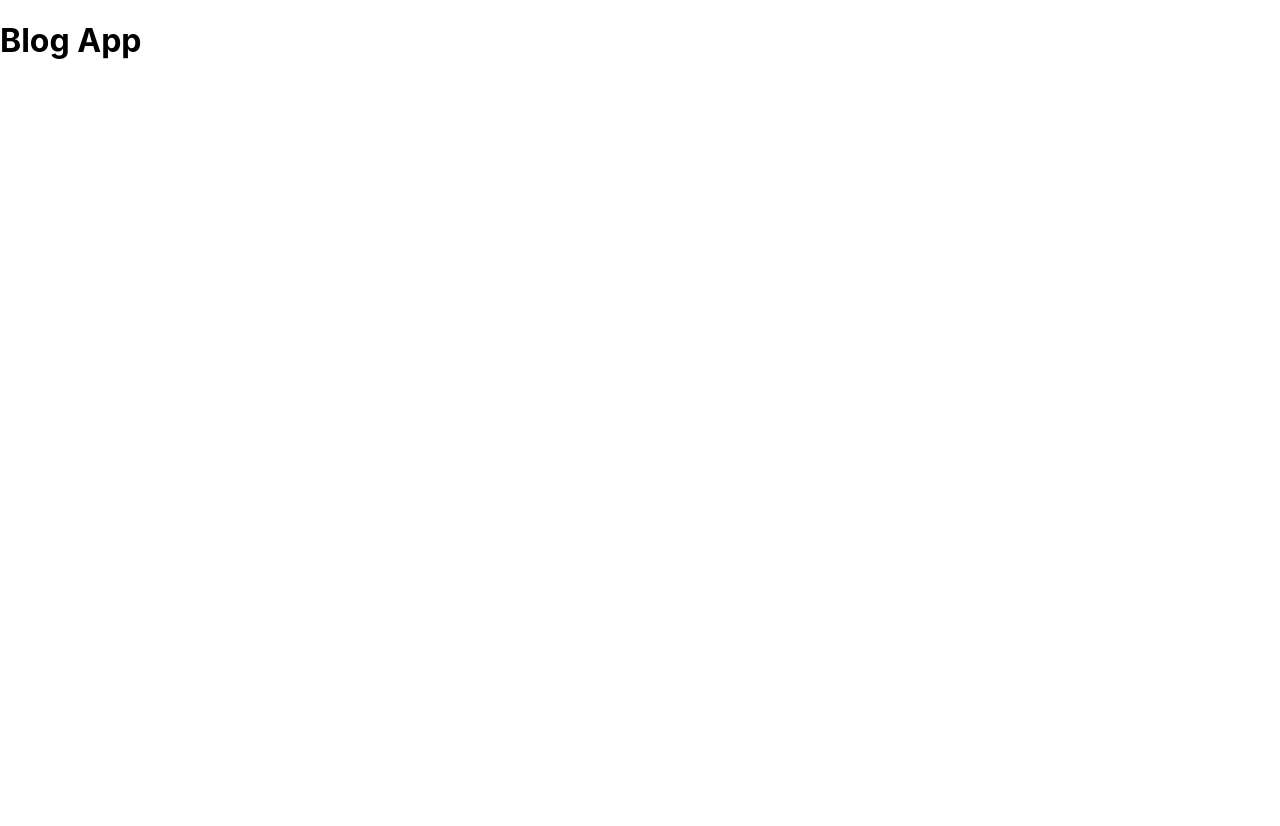
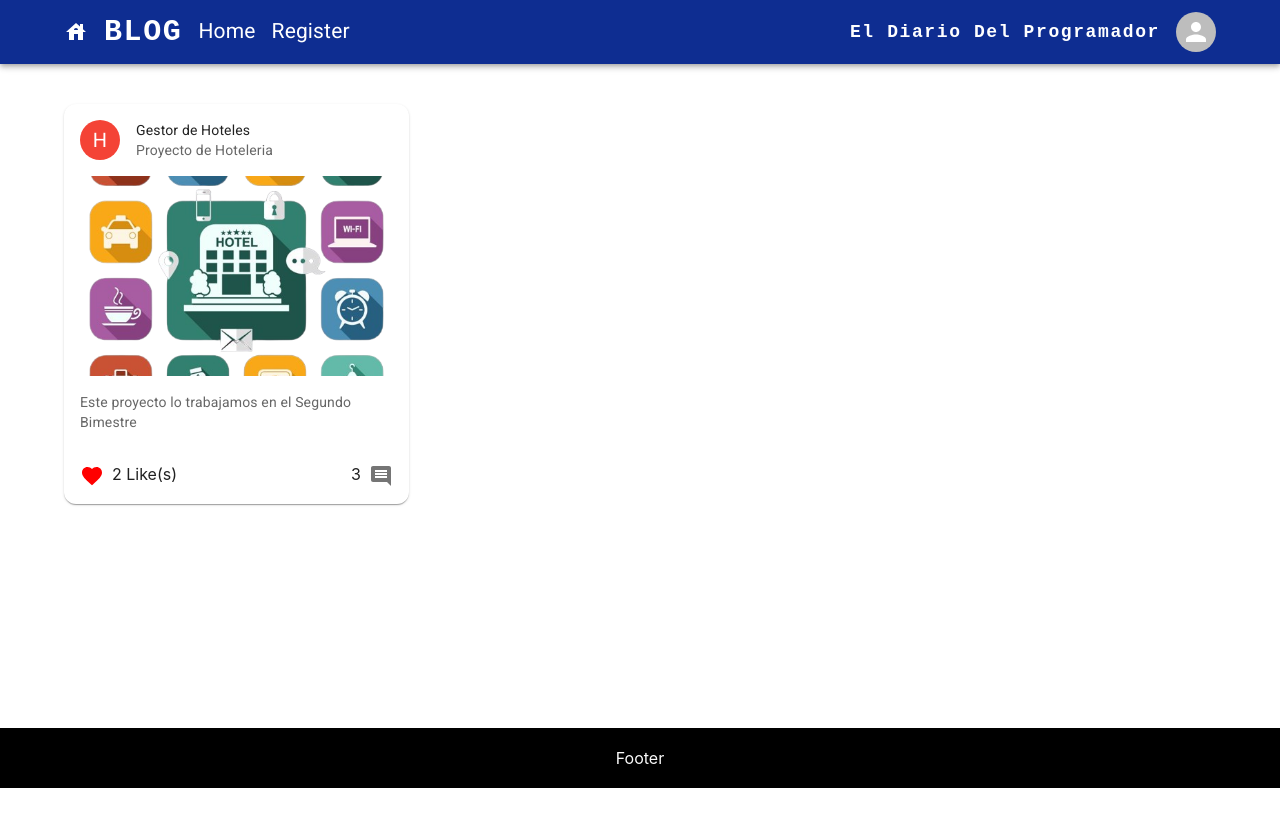
Before and after one commit to smaeda2019256/Blog-Frontend, a React (Create React App) app: page / in a window 1280 px wide. Shown: the top 826 px of the page. Before the commit the page ends 800 px from the top, so only its background shows below. Built offline with nearby package versions, Linux system fonts and the light colour scheme.

Commit message:
Primer Card hecha

```diff
--- a/src/App.js
+++ b/src/App.js
@@ -1,10 +1,28 @@
 import './App.css';
+import { BrowserRouter, Routes, Route } from 'react-router-dom';
+import Home from './pages/Home';
+import NotFound from './pages/NotFound';
+import { ToastContainer } from 'react-toastify';
+import 'react-toastify/dist/ReactToastify.css';
+import { ProSidebarProvider } from 'react-pro-sidebar';
+
+
+
 
 const App = () => {
   return(
-    <div>
-      <h1>Blog App</h1>
-    </div>
+    <>
+      <ToastContainer />
+      <ProSidebarProvider>
+      <BrowserRouter>
+      <Routes>
+        <Route path='/' element={<Home/>} />
+        <Route path='*' element={<NotFound/>} />
+      </Routes>
+      </BrowserRouter>
+      </ProSidebarProvider>
+
+    </>
   )
 }
 
--- a/src/components/Navbar.jsx
+++ b/src/components/Navbar.jsx
@@ -47,7 +47,7 @@ const Navbar = () => {
             <Container >
                 {/* principal Menu */}
                 <Toolbar disableGutters>
-                    <HouseIcon sx={{ display: { xs: 'none', md: 'flex' }, mr: 1 }} />
+                    <HouseIcon sx={{ display: { xs: 'none', md: 'flex' }, mr: 2 }} />
                     <Typography
                         variant="h6"
                         noWrap
@@ -59,7 +59,7 @@ const Navbar = () => {
                             fontFamily: 'monospace',
                             fontSize: "30px",
                             fontWeight: 700,
-                            letterSpacing: '.3rem',
+                            letterSpacing: '.1rem',
                             color: 'inherit',
                             textDecoration: 'none',
                         }}
@@ -122,13 +122,14 @@ const Navbar = () => {
                     >
                         BLOG
                     </Typography>
+
                     <Box sx={{ flexGrow: 1, display: { xs: 'none', md: 'flex' } }}>
                         {/* menu desktop */}
 
                         <Typography
                             onClick={handleCloseNavMenu}
                             sx={{ my: 2, color: 'white', display: 'block', mr: 2 }}>
-                            <Link to="/" style={{ color: 'white', textDecoration: "none", fontSize:"23px"}}>
+                            <Link to="/" style={{ color: 'white', textDecoration: "none", fontSize:"21px"}}>
                                 Home
                             </Link>
                         </Typography>
@@ -136,21 +137,41 @@ const Navbar = () => {
                         <Typography
                             onClick={handleCloseNavMenu}
                             sx={{ my: 2, color: 'white', display: 'block' }}>
-                            <Link to="/register" style={{ color: 'white', textDecoration: "none", fontSize:"23px" }}>
+                            <Link to="/register" style={{ color: 'white', textDecoration: "none", fontSize:"21px" }}>
                                 Register
                             </Link>
                         </Typography>
-
-
+                    </Box>
+                    <Box>
+                    <Typography
+                        variant="h6"
+                        noWrap
+                        component="a"
+                        href="/"
+                        sx={{
+                            mr: 2,
+                            display: { xs: 'none', md: 'flex' },
+                            fontFamily: 'monospace',
+                            fontSize: "18px",
+                            fontWeight: 700,
+                            letterSpacing: '.1rem',
+                            color: 'inherit',
+                            textDecoration: 'none',
+                        }}
+                    >
+                        El Diario Del Programador
+                    </Typography>
                     </Box>
 
 
                     <Box sx={{ flexGrow: 0 }}>
+
                         <Tooltip title="Open settings">
                             <IconButton onClick={handleOpenUserMenu} sx={{ p: 0 }}>
                                 <Avatar alt="Remy Sharp" src="" />
                             </IconButton>
                         </Tooltip>
+
                         <Menu
                             PaperProps={{
                                 sx: {
--- a/src/components/PostCard.jsx
+++ b/src/components/PostCard.jsx
@@ -8,34 +8,35 @@ import IconButton from '@mui/material/IconButton';
 import Typography from '@mui/material/Typography';
 import { red } from '@mui/material/colors';
 import FavoriteIcon from '@mui/icons-material/Favorite';
-import FavoriteBorderIcon from '@mui/icons-material/FavoriteBorder';
+//import FavoriteBorderIcon from '@mui/icons-material/FavoriteBorder';
 import CommentIcon from '@mui/icons-material/Comment';
-import ShareIcon from '@mui/icons-material/Share';
-import MoreVertIcon from '@mui/icons-material/MoreVert';
+//import ShareIcon from '@mui/icons-material/Share';
+//import MoreVertIcon from '@mui/icons-material/MoreVert';
 import { Box } from '@mui/material';
 import { Link } from 'react-router-dom';
+import image from '../images/Hoteles.png';
 
 
 const PostCard = () => {
 
     return (
-        <Card sx={{ maxWidth: 345 }}>
+        <Card sx={{ maxWidth: 345, borderRadius: 3 }}>
             <CardHeader
                 avatar={
                     <Avatar sx={{ bgcolor: red[500] }} aria-label="recipe">
-                        R
+                        H
                     </Avatar>
                 }
 
-                title="Title"
-                subheader="Subtitle"
+                title="Gestor de Hoteles"
+                subheader="Proyecto de Hoteleria"
 
             />
             <Link to={''}>
 
                 <CardMedia
                     component="img"
-                    height="194"
+                    height="200"
                     image={image}
                     alt="Paella dish"
                 />
@@ -45,7 +46,7 @@ const PostCard = () => {
                     {/* {content} */}
 
                     {/*<Box component='span' dangerouslySetInnerHTML={{ __html: content.split(" ").slice(0, 10).join(" ") + "..." }}></Box>*/}
-                    Lorem ipsum, dolor sit amet consectetur adipisicing elit. Unde, vero ipsam quibusdam ducimus recusandae totam nostrum eius similique iure repudiandae eligendi, quidem alias itaque possimus consectetur nam modi voluptatibus accusamus!
+                    Este proyecto lo trabajamos en el Segundo Bimestre
                 </Typography>
             </CardContent>
             <CardActions >
--- a/src/pages/Home.js
+++ b/src/pages/Home.js
@@ -1,13 +1,28 @@
 import React from "react";
 import Navbar from "../components/Navbar";
 import Footer from "../components/Footer";
+import { Box, Container, Grid } from "@mui/material";
+import PostCard from "../components/PostCard";
 
 const Home = () => {
     return(
         <>
+
+        <Box sx={{ bgcolor: "afafafa", minHeight: "200vh"}}>
             <Navbar />
-            <h1>Home Page</h1>
+                <Container sx={{ pt: 5, pb: 5, minHeight: "83vh"}}>
+                    <Box sx={{flexGrow: 1}}>
+                        <Grid container spacing={{xs: 2, md: 0}} columns={{xs: 4, sm: 8, md: 12}}>
+                            <Grid items xs={4} sm={9} md={4}>
+                                <PostCard />
+                            </Grid>
+
+                        </Grid>
+                    </Box>
+                </Container>
             <Footer />
+        </Box>
+
         </>
     )
 }
```
Also changed, not shown: src/images/Hoteles.png (added), src/redux/reducers/userConstant.js (added).
